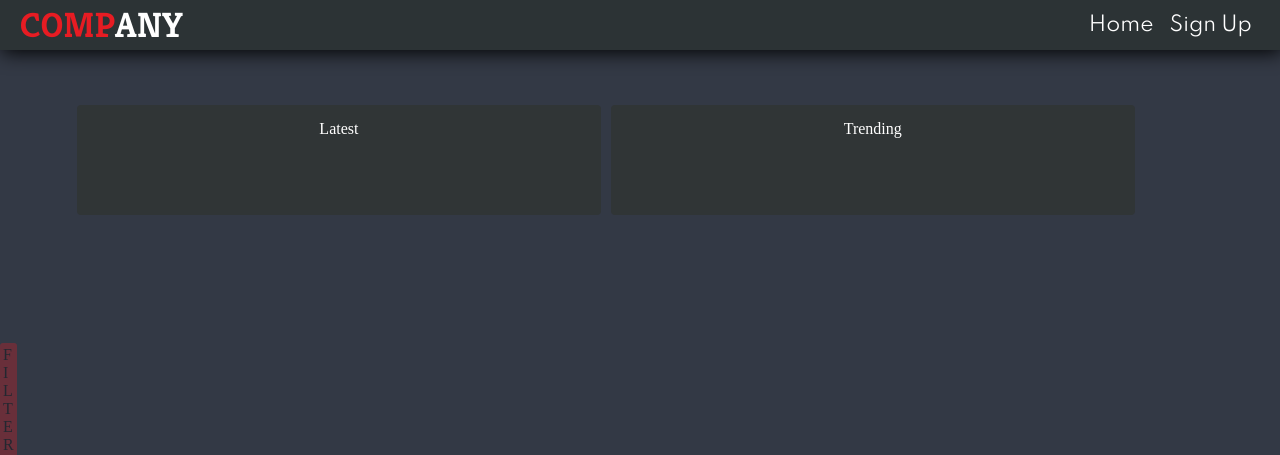
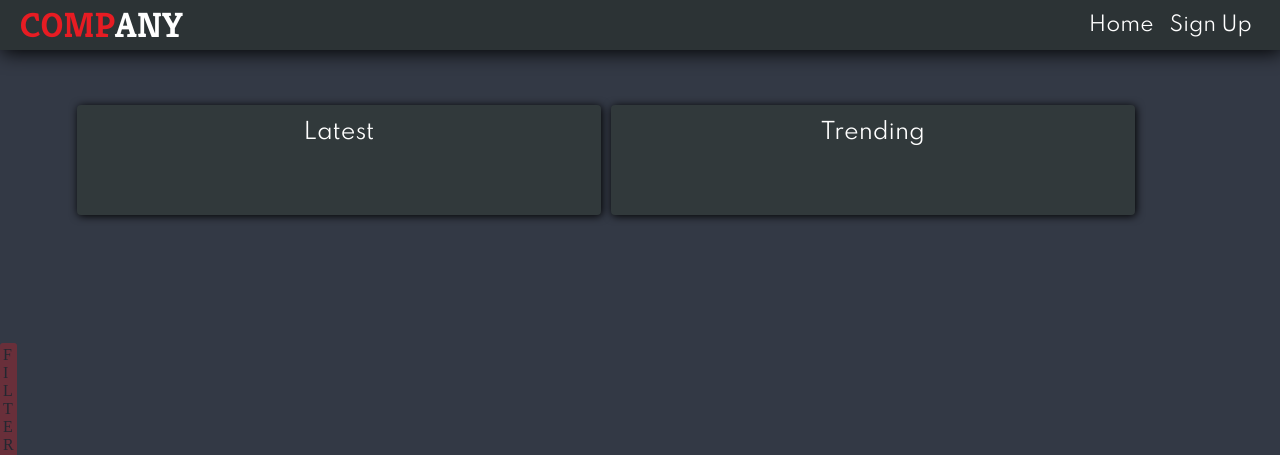
Before and after one commit to khanshoaib3/newsWebsite, a Django app: page /news/ in a window 1280 px wide. Shown: the top 455 px of the page. Run offline with Django 3.2, Linux system fonts and the light colour scheme; data comes from the database, SQL or seed files in the repository; some libraries are stand-ins or nearby versions.

Commit message:
*Fixed some bugs

```diff
--- a/project/templates/newsblog/files/listBlog.html
+++ b/project/templates/newsblog/files/listBlog.html
@@ -8,10 +8,10 @@
 {% block content %}
 <div id="container">
 	<div id="postList">
-		<span id="heading">Latest</span>
+		<span class="heading">Latest</span>
 	</div>
 	<div id="postTrending">
-		<span id="heading">Trending</span>
+		<span class="heading">Trending</span>
 	</div>
 </div>
 
--- a/project/templates/newsblog/files/listBlogCss.html
+++ b/project/templates/newsblog/files/listBlogCss.html
@@ -16,18 +16,21 @@
         height: auto;
         min-height: 10vh;
         padding: 15px 20px;
-        background-color: #303536;
+        background-color: #31393b;
         text-align: center;
+        box-shadow: 1px 1px 8px 0px black;
         color: white;
         border-radius: 4px;
         margin: 5px;
     }
 
-    #postList:hover, #postList:focus-within, #postTrending:hover, #postTrending:focus-within  {
-        box-shadow: 1px 1px 15px 0px black;
-        background-color: #2C3335;
-        transform: scale(1.01);
+    .heading{
+        text-transform: capitalize;
+        color: white;
+        cursor: default;
+        font-family: 'Spartan', sans-serif;
     }
+
 
     #postFilter{
         position: fixed;
@@ -90,6 +93,10 @@
         #postList, #postTrending {
             width: 85%;
         }
+
+        .heading{
+            font-size: 12px;
+        }
     }
 
     @media (min-width:320px) {
@@ -97,6 +104,10 @@
         /* smartphones, iPhone, portrait 480x320 phones */
         #postList, #postTrending {
             width: 85%;
+        }
+
+        .heading{
+            font-size: 15px;
         }
     }
 
@@ -106,6 +117,10 @@
         #postList, #postTrending {
             width: 85%;
         }
+
+        .heading{
+            font-size: 17px;
+        }
     }
 
     @media (min-width:641px) {
@@ -113,6 +128,10 @@
         /* portrait tablets, portrait iPad, landscape e-readers, landscape 800x480 or 854x480 phones */
         #postList, #postTrending {
             width: 90%;
+        }
+
+        .heading{
+            font-size: 20px;
         }
     }
 
@@ -122,6 +141,10 @@
         #postList, #postTrending {
             width: 40%;
         }
+
+        .heading{
+            font-size: 22px;
+        }
     }
 
     @media (min-width:1025px) {
@@ -129,6 +152,10 @@
         /* big landscape tablets, laptops, and desktops */
         #postList, #postTrending {
             width: 42%;
+        }
+
+        .heading{
+            font-size: 22px;
         }
     }
 
@@ -138,5 +165,9 @@
         #postList, #postTrending {
             width: 45%;
         }
+
+        .heading{
+            font-size: 22px;
+        }
     }
 </style>
```
